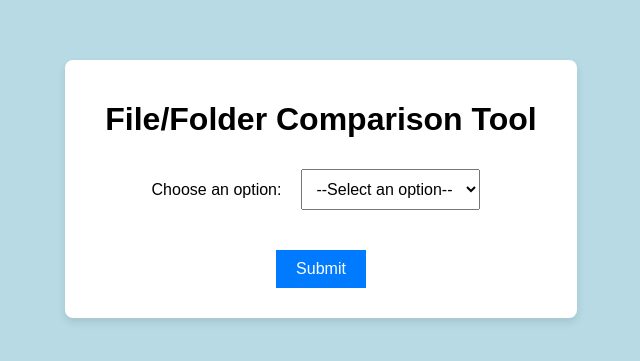
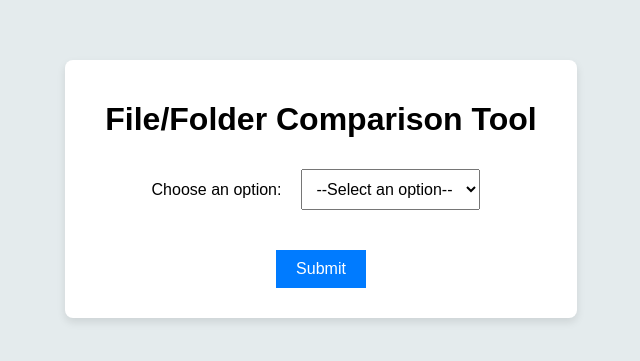
Before and after one commit to MansiBora11/TextDiffMaster, a React (Vite) app in the folder client/: page / in a window 1280 px wide. Shown: the part 211-572 px from the top of the page, without its empty margins (339-979 px from the left). Built offline with nearby package versions, Linux system fonts and the light colour scheme.

Commit message:
Update css

```diff
--- a/client/src/App.css
+++ b/client/src/App.css
@@ -4,8 +4,8 @@ body {
   display: flex;
   justify-content: center;
   align-items: center;
-  height: 100vh; /* Full viewport height */
-  background-color: #b7dae4; /* Optional background color */
+  height: 100vh;
+  background-color: #e4ebed;
 }
 
 .container {
@@ -13,9 +13,9 @@ body {
   width: 100%;
   padding: 20px;
   text-align: center;
-  background-color: #ffffff; /* Optional background for the container */
-  box-shadow: 0 4px 8px rgba(0, 0, 0, 0.1); /* Optional shadow for aesthetics */
-  border-radius: 8px; /* Optional rounded corners */
+  background-color: #ffffff;
+  box-shadow: 0 4px 8px rgba(0, 0, 0, 0.1);
+  border-radius: 8px;
 }
 
 select, button {
@@ -33,7 +33,7 @@ button {
 
 label {
   font-size: 16px;
-  margin-right: 10px; /* Adds space between "Choose an option:" and dropdown */
+  margin-right: 10px;
 }
 
 .upload-section {
```
